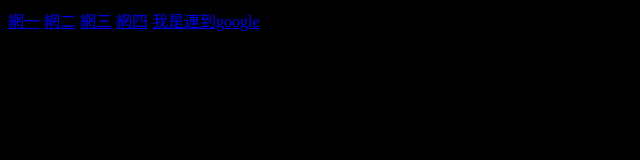
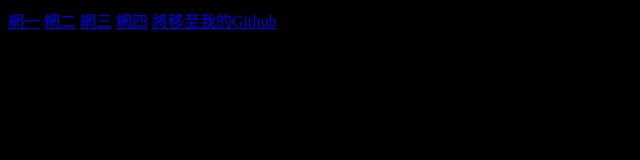
Before and after one commit to 13RULERS/20220704_NFTWEB, a plain HTML site: page 1.html in a window 1280 px wide. Shown: the full height of the page, 0-640 px from the left. Drawn offline with Linux system fonts and the light colour scheme.

Commit message:
no message

```diff
--- a/1.html
+++ b/1.html
@@ -17,7 +17,7 @@
 	<a href="2.html">網二</a>
 	<a href="3.html">網三</a>
 	<a href="index.html">網四</a>
-	<a href="https://www.google.com" target="_blank">我是連到google</a>
+	<a href="https://github.com/13RULERS" target="_blank">將移至我的Github</a>
 </body>
 
 </html>
```
Also changed, not shown: 2.html (+1 -1 lines), 3.html (+1 -1 lines), index.html (+1 -1 lines).
